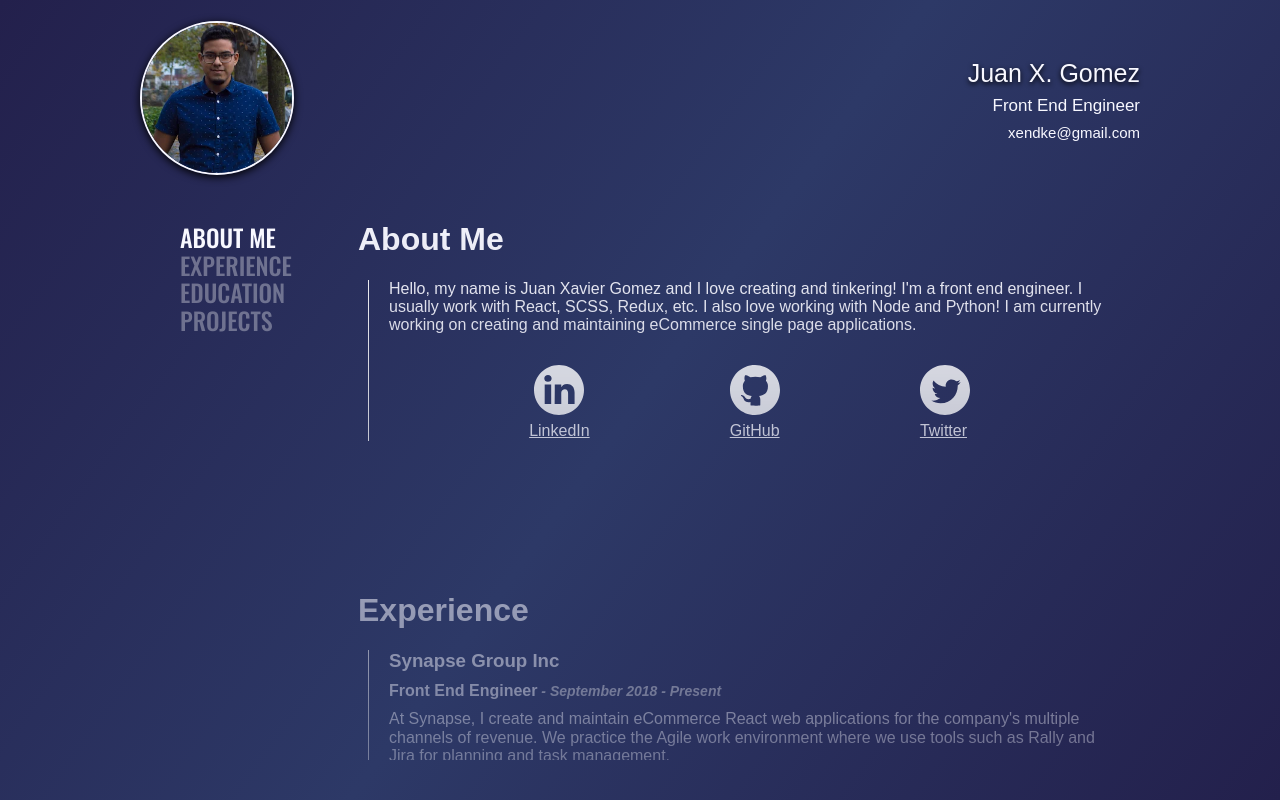
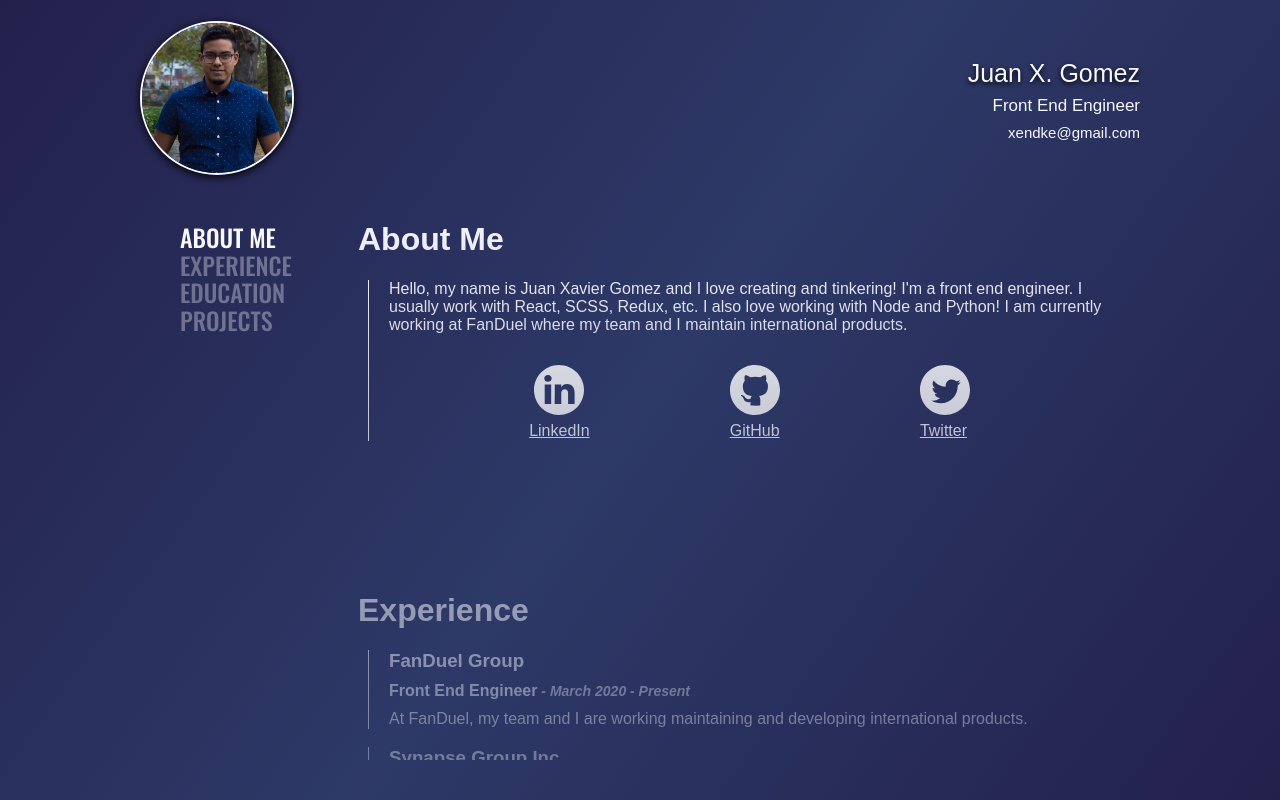
Before and after one commit to xendke/xendke.github.io, a React app: page / in a window 1280 px wide. Built offline with nearby package versions, Linux system fonts and the light colour scheme; a web font is replaced by a local one.

Commit message:
add fanduel in experience and add devstack redirect

```diff
--- a/src/components/DynamicContent/AboutMe/AboutMe.jsx
+++ b/src/components/DynamicContent/AboutMe/AboutMe.jsx
@@ -9,7 +9,7 @@ const AboutMe = () => {
         <div className="Section AboutMe">
             <h1>About Me</h1>
             <div className="indent">
-                <p>Hello, my name is Juan Xavier Gomez and I love creating and tinkering! I'm a front end engineer. I usually work with React, SCSS, Redux, etc. I also love working with Node and Python! I am currently working on creating and maintaining eCommerce single page applications.</p>
+                <p>Hello, my name is Juan Xavier Gomez and I love creating and tinkering! I'm a front end engineer. I usually work with React, SCSS, Redux, etc. I also love working with Node and Python! I am currently working at FanDuel where my team and I maintain international products.</p>
                 <div className="links">
                     <a href="https://www.linkedin.com/in/juanxg/">
                         <div className="linkLogoContainer">
--- a/src/components/DynamicContent/Experience/Experience.jsx
+++ b/src/components/DynamicContent/Experience/Experience.jsx
@@ -16,10 +16,16 @@ const Experience = () => {
         <div className="Section Experience">
             <h1>Experience</h1>
             <Job
+                name="FanDuel Group"
+                position="Front End Engineer"
+                dateRange="March 2020 - Present"
+                description="At FanDuel, my team and I are working maintaining and developing international products."
+            />
+            <Job
                 name="Synapse Group Inc"
                 position="Front End Engineer"
-                dateRange="September 2018 - Present"
-                description="At Synapse, I create and maintain eCommerce React web applications for the company's multiple channels of revenue. We practice the Agile work environment where we use tools such as Rally and Jira for planning and task management."
+                dateRange="September 2018 - March 2020"
+                description="At Synapse, I created and maintained eCommerce React web applications for the company's multiple channels of revenue. We practice the Agile work environment where we use tools such as Rally and Jira for planning and task management."
             />
             <Job
                 name="Web Dev Freelance"
--- a/src/index.js
+++ b/src/index.js
@@ -4,4 +4,15 @@ import App from 'components/App';
 import 'assets/favicon.ico';
 import 'normalize.css';
 
+if(location.search.includes('?devstack')) {
+    const date = new Date;
+
+    let month = date.getMonth()+1;
+    month = month > 9 ? month : `0${month}`;
+
+    const dateString = `${month}${date.getDate()}${date.getFullYear().toString().substr(-2)}`;
+
+    location.href = `https://devstack-jgomez${dateString}-web.use1.dev.us.fdbox.net`;
+}
+
 ReactDOM.render(<App />, document.getElementById("root"));
```
